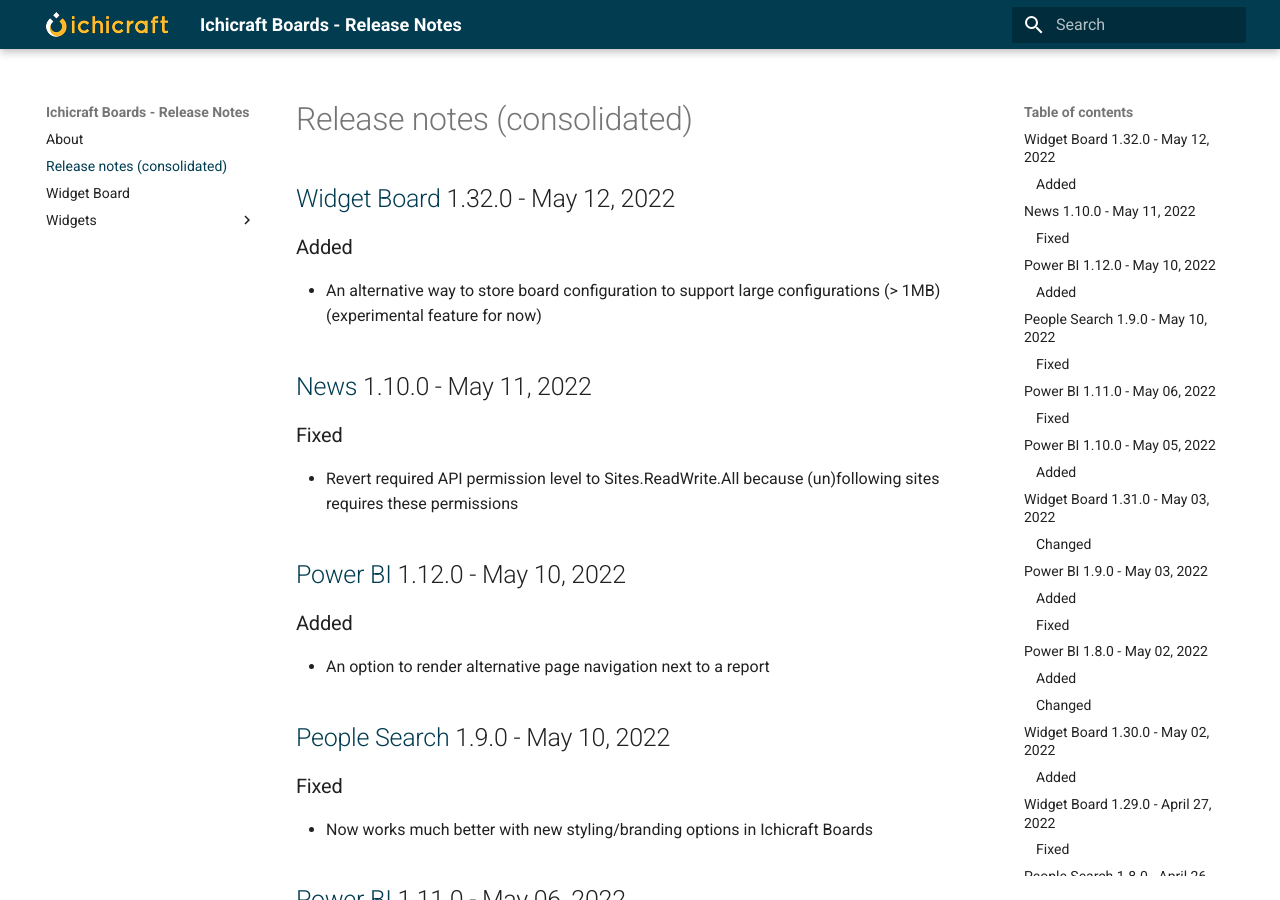
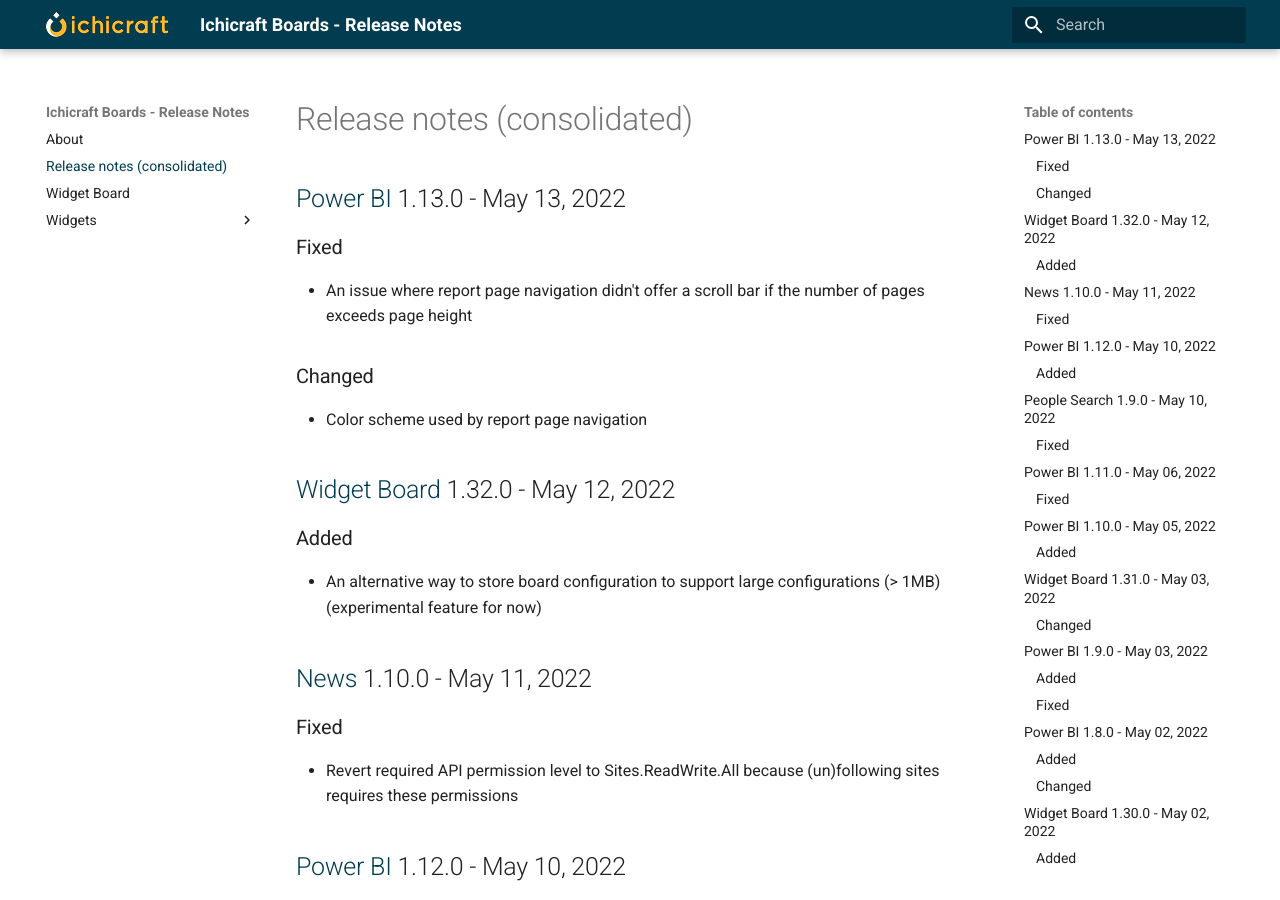
Before and after one commit to ichicraft/widgets-docs, an MkDocs documentation site: the page built from docs/Release-notes-(consolidated).md, in a window 1280 px wide and 900 px high. Built offline with MkDocs 1.6.1 and Material for MkDocs 9.7.7, drawn with Linux system fonts in a browser that asks for light colours.

Commit message:
Release notes updated by BuildService

```diff
--- a/docs/Release-notes-(consolidated).md
+++ b/docs/Release-notes-(consolidated).md
@@ -1,3 +1,11 @@
+## [Power BI](./Widgets/Power BI.md) 1.13.0 - May 13, 2022
+
+### Fixed
+- An issue where report page navigation didn&#x27;t offer a scroll bar if the number of pages exceeds page height
+
+### Changed
+- Color scheme used by report page navigation
+
 ## [Widget Board](./Widget Board.md) 1.32.0 - May 12, 2022
 
 ### Added
```
Also changed, not shown: docs/Widgets/Power BI.md (+8 -0 lines).
